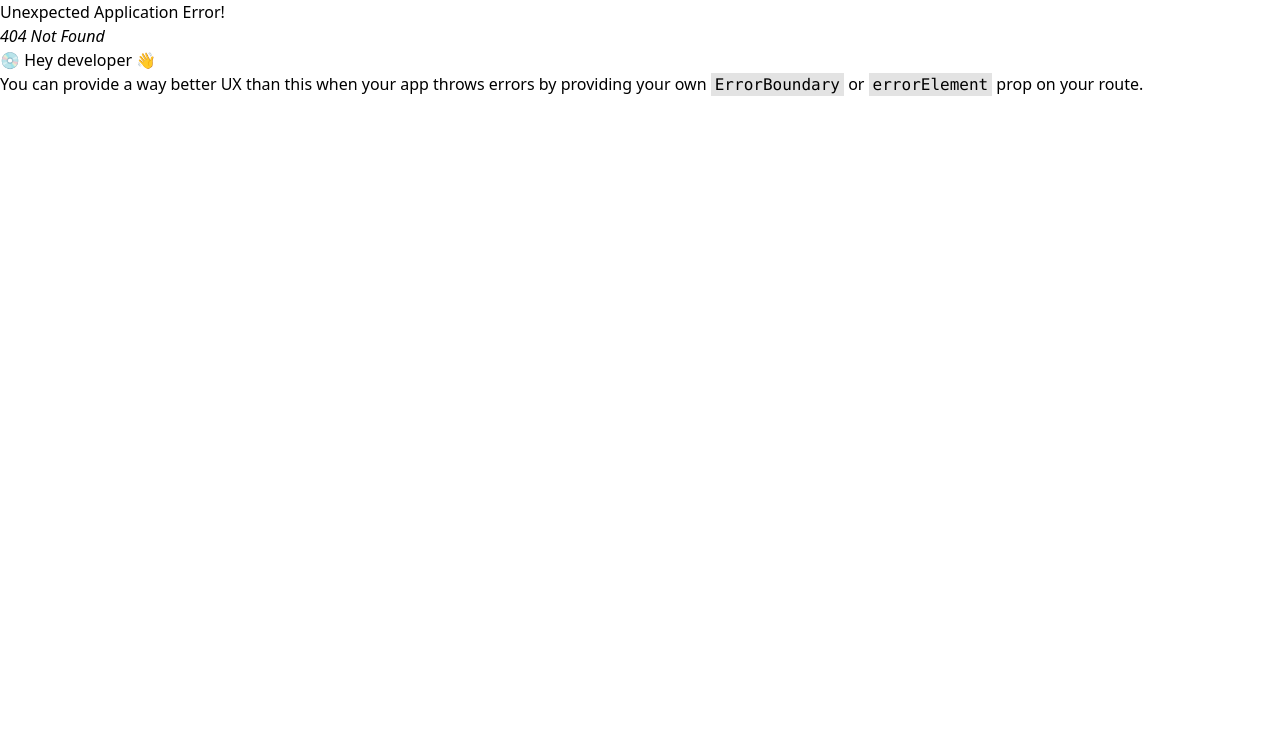
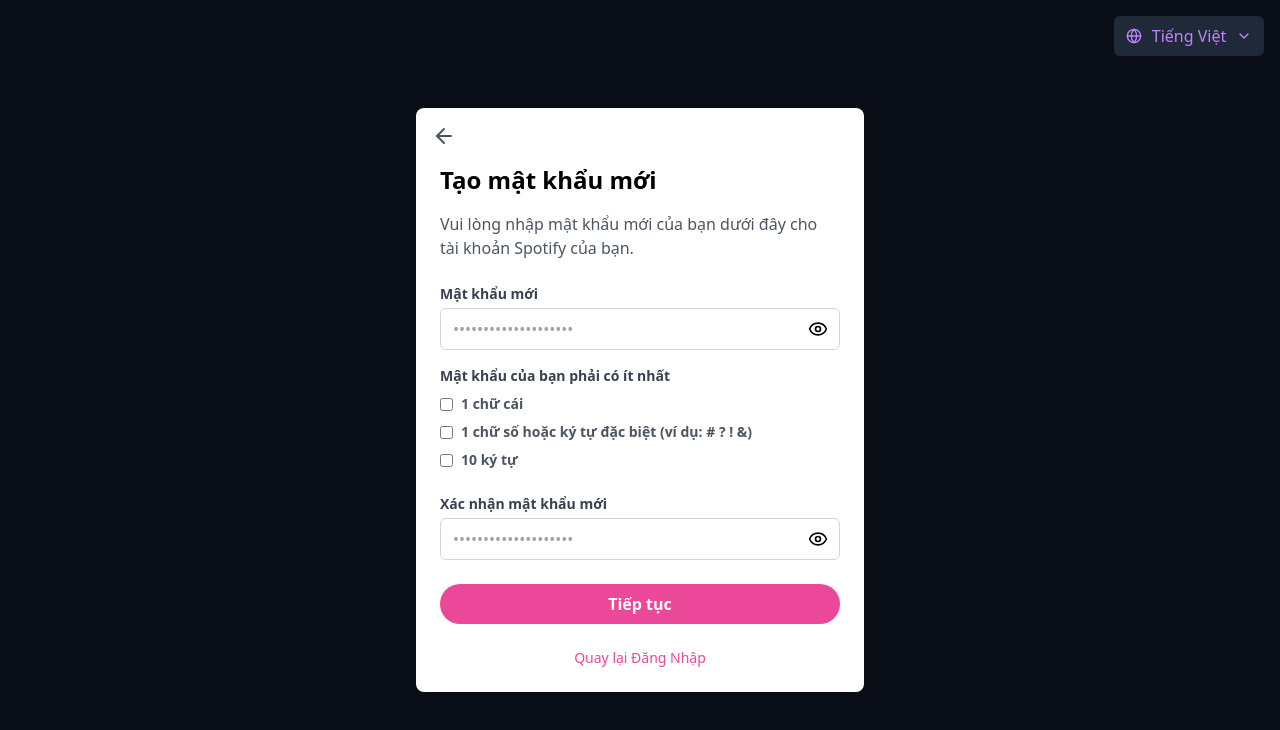
Before and after one commit to 1QuoccouQ1/Music, a React (Vite) app: page /NewPassword in a window 1280 px wide. Before the commit this address had no page. Shown: the top 730 px of the page. Built offline with nearby package versions, Linux system fonts and the light colour scheme.

Commit message:
Xog NewPassWord

```diff
--- /dev/null
+++ b/src/layouts/NewPassword.jsx
@@ -0,0 +1,182 @@
+import { ArrowLeft, Eye, EyeOff } from "lucide-react";
+import { useState, useRef, useEffect } from "react";
+import { Globe, ChevronDown } from "lucide-react";
+
+function NewPassword() {
+  const [showPassword, setShowPassword] = useState(false);
+  const [showConfirmPassword, setShowConfirmPassword] = useState(false);
+  const [password, setPassword] = useState("");
+  const [confirmPassword, setConfirmPassword] = useState("");
+  const [language, setLanguage] = useState("vi");
+  const [isOpen, setIsOpen] = useState(false);
+  const dropdownRef = useRef(null);
+
+  const [hasLetter, setHasLetter] = useState(false);
+  const [hasNumberOrSpecialChar, setHasNumberOrSpecialChar] = useState(false);
+  const [isLongEnough, setIsLongEnough] = useState(false);
+  const [isMatching, setIsMatching] = useState(true); // Check mật khẩu khớp
+
+  const toggleDropdown = () => setIsOpen(!isOpen);
+
+  const selectLanguage = (lang) => {
+    setLanguage(lang);
+    setIsOpen(false);
+  };
+
+  const validatePassword = (value) => {
+    setHasLetter(/[a-zA-Z]/.test(value));
+    setHasNumberOrSpecialChar(/[0-9!@#\$%\^&]/.test(value));
+    setIsLongEnough(value.length >= 10);
+  };
+
+  const checkPasswordsMatch = (confirmValue) => {
+    setIsMatching(password === confirmValue);
+  };
+
+  useEffect(() => {
+    const handleClickOutside = (event) => {
+      if (dropdownRef.current && !dropdownRef.current.contains(event.target)) {
+        setIsOpen(false);
+      }
+    };
+
+    document.addEventListener("mousedown", handleClickOutside);
+    return () => document.removeEventListener("mousedown", handleClickOutside);
+  }, []);
+
+  return (
+    <>
+      <div className="min-h-screen bg-[#0a0e17] flex flex-col items-center justify-center p-4">
+        <div className="absolute top-4 right-4">
+          <div className="relative" ref={dropdownRef}>
+            <button
+              onClick={toggleDropdown}
+              className="flex items-center justify-between w-[150px] px-3 py-2 text-purple-400 bg-gray-800 rounded-md focus:outline-none"
+            >
+              <Globe className="w-4 h-4 mr-2" />
+              <span>{language === "vi" ? "Tiếng Việt" : "English"}</span>
+              <ChevronDown className="w-4 h-4 ml-2" />
+            </button>
+            {isOpen && (
+              <div className="absolute z-10 w-[150px] mt-1 bg-gray-800 rounded-md shadow-lg">
+                <ul className="py-1">
+                  <li>
+                    <button
+                      onClick={() => selectLanguage("vi")}
+                      className="block w-full px-4 py-2 text-left text-purple-400 hover:bg-gray-700"
+                    >
+                      Tiếng Việt
+                    </button>
+                  </li>
+                  <li>
+                    <button
+                      onClick={() => selectLanguage("en")}
+                      className="block w-full px-4 py-2 text-left text-purple-400 hover:bg-gray-700"
+                    >
+                      English
+                    </button>
+                  </li>
+                </ul>
+              </div>
+            )}
+          </div>
+        </div>
+        <div className="bg-white rounded-lg shadow-lg w-full max-w-md p-6 relative">
+        <button className="absolute top-4 left-4 text-gray-600 hover:text-gray-800">
+          <ArrowLeft size={24} />
+        </button>
+        <h1 className="text-2xl font-bold mb-4 mt-8">Tạo mật khẩu mới</h1>
+        <p className="text-gray-600 mb-6">
+          Vui lòng nhập mật khẩu mới của bạn dưới đây cho tài khoản Spotify của bạn.
+        </p>
+        <form>
+          <div className="mb-4">
+            <label htmlFor="new-password" className="block text-sm font-bold text-gray-700 mb-1">
+              Mật khẩu mới
+            </label>
+            <div className="relative">
+              <input
+                type={showPassword ? "text" : "password"}
+                id="new-password"
+                className="w-full px-3 py-2 border border-gray-300 rounded-md focus:outline-none focus:ring-2 focus:ring-pink-500"
+                placeholder="••••••••••••••••••••"
+                value={password}
+                onChange={(e) => {
+                  setPassword(e.target.value);
+                  validatePassword(e.target.value);
+                  checkPasswordsMatch(confirmPassword); // Check xem mật khẩu có khớp không mỗi khi thay đổi
+                }}
+              />
+              <button
+                type="button"
+                className="absolute inset-y-0 right-0 pr-3 flex items-center"
+                onClick={() => setShowPassword(!showPassword)}
+              >
+                {showPassword ? <EyeOff size={20} /> : <Eye size={20} />}
+              </button>
+            </div>
+          </div>
+          <div className="mb-6">
+            <p className="text-sm font-bold text-gray-700 mb-2">Mật khẩu của bạn phải có ít nhất</p>
+            <div className="space-y-2">
+              <label className="flex items-center">
+                <input type="checkbox" className="form-checkbox text-pink-500 " checked={hasLetter} readOnly />
+                <span className="ml-2 text-sm text-gray-600 font-bold">1 chữ cái</span>
+              </label>
+              <label className="flex items-center">
+                <input type="checkbox" className="form-checkbox text-pink-500  " checked={hasNumberOrSpecialChar} readOnly />
+                <span className="ml-2 text-sm text-gray-600 font-bold">1 chữ số hoặc ký tự đặc biệt (ví dụ: # ? ! &)</span>
+              </label>
+              <label className="flex items-center">
+                <input type="checkbox" className="form-checkbox text-pink-500" checked={isLongEnough} readOnly />
+                <span className="ml-2 text-sm text-gray-600 font-bold">10 ký tự</span>
+              </label>
+            </div>
+          </div>
+          <div className="mb-6">
+            <label htmlFor="confirm-password" className="block text-sm font-bold text-gray-700 mb-1">
+              Xác nhận mật khẩu mới
+            </label>
+            <div className="relative">
+              <input
+                type={showConfirmPassword ? "text" : "password"}
+                id="confirm-password"
+                className="w-full px-3 py-2 border border-gray-300 rounded-md focus:outline-none focus:ring-2 focus:ring-pink-500"
+                placeholder="••••••••••••••••••••"
+                value={confirmPassword}
+                onChange={(e) => {
+                  setConfirmPassword(e.target.value);
+                  checkPasswordsMatch(e.target.value); // Cập nhật trạng thái khớp khi người dùng nhập lại mật khẩu
+                }}
+              />
+              <button
+                type="button"
+                className="absolute inset-y-0 right-0 pr-3 flex items-center"
+                onClick={() => setShowConfirmPassword(!showConfirmPassword)}
+              >
+                {showConfirmPassword ? <EyeOff size={20} /> : <Eye size={20} />}
+              </button>
+            </div>
+            {!isMatching && (
+              <p className="text-sm text-red-500 mt-2">Mật khẩu không khớp. Vui lòng kiểm tra lại.</p>
+            )}
+          </div>
+
+          <button
+            type="submit"
+            className="w-full bg-pink-500 text-white py-2 px-4 rounded-full font-semibold hover:bg-pink-600 transition duration-300"
+            disabled={!hasLetter || !hasNumberOrSpecialChar || !isLongEnough || !isMatching}
+          >
+            Tiếp tục
+          </button>
+        </form>
+        <p className="text-center mt-6 text-sm text-pink-500 hover:underline cursor-pointer">
+          Quay lại Đăng Nhập
+        </p>
+      </div>
+      </div>
+    </>
+  );
+}
+
+export default NewPassword;
--- a/src/layouts/PasswordCode.jsx
+++ b/src/layouts/PasswordCode.jsx
@@ -69,27 +69,8 @@
             </button>
         </a>
         <h1 className="text-2xl font-bold text-center mb-4">Đặt lại mật khẩu</h1>
-        <p className="text-sm text-gray-600 text-left mb-6">
-          Để tiếp tục, hãy chọn phương thức khôi phục tài khoản để chúng tôi có thể xác minh yêu cầu.
-        </p>
-        <div className="flex justify-center font-medium  mb-4">
-          <button
-            className={`px-4 py-2 flex-1 border-b-2 text-black   ${
-              resetMethod === 'email' ? 'border-pink-500 ' : 'border-gray-200 '
-            }`}
-            onClick={() => setResetMethod('email')}
-          >
-            Email
-          </button>
-          <button
-            className={`px-4 py-2 flex-1 border-b-2  ${
-              resetMethod === 'phone' ? 'border-pink-500 ' : 'border-gray-200 '
-            }`}
-            onClick={() => setResetMethod('phone')}
-          >
-            Số điện thoại
-          </button>
-        </div>
+
+
         <p className="text-sm text-gray-600 mb-4">
           Chúng tôi sẽ gửi mã đặt lại đến {
               resetMethod === 'email' ? 'địa chỉ email ' : 'số điện thoại '
@@ -101,10 +82,8 @@
         </div>
         <form className="space-y-4">
           <div>
-            <label htmlFor="email" className="block text-sm font-medium text-gray-700 mb-1">
-               {
-              resetMethod === 'email' ? 'Địa chỉ email ' : 'Số điện thoại '
-            }  khôi phục
+            <label htmlFor="email" className="block text-sm font-medium text-gray-700 mb-1 font-bold ">
+            Vui lòng nhập mã khôi phục
             </label>
             <div className="relative">
             {
@@ -113,8 +92,6 @@
                 id="email"
                 type="email"
                 className="w-full px-3 py-2 border border-pink-300 rounded-md focus:outline-none focus:ring-2 focus:ring-pink-500 pr-20"
-                placeholder="Nhập email của bạn "
-
               />
               ) : (
                 <input
@@ -129,7 +106,7 @@
 
               <button
                 type="button"
-                className="absolute right-2 top-1/2 transform -translate-y-1/2 px-3 py-1 bg-pink-500 text-white rounded-md text-sm"
+                className="absolute right-2 top-1/2 transform -translate-y-1/2 px-3 py-1 bg-gradient-to-r from-[#FF553E] to-[#FF0065] text-white rounded-md text-sm"
               >
                 gửi mã
               </button>
@@ -137,7 +114,7 @@
           </div>
           <button
             type="submit"
-            className="w-full py-2 px-4 bg-pink-500 hover:bg-pink-600 text-white font-semibold rounded-md transition duration-300 ease-in-out"
+            className="w-full py-2 px-4 bg-gradient-to-r from-[#FF553E] to-[#FF0065] hover:opacity-80 text-white font-semibold rounded-md transition duration-300 ease-in-out"
           >
             Gửi mã
           </button>
--- a/src/layouts/PasswordReset.jsx
+++ b/src/layouts/PasswordReset.jsx
@@ -70,8 +70,8 @@
             </button>
         </a>
         <h1 className="text-2xl font-bold text-center mb-6">Đặt lại mật khẩu</h1>
-        <p className="text-sm text-gray-600 text-left mb-6">
-          Nhập email hoặc số điện thoại của bạn
+        <p className="text-sm text-gray-600 text-left mb-6 pr-4">
+        Nhập địa chỉ email hoặc tên người dùng được liên kết với tài khoản SoundWave của bạn và chúng tôi sẽ gửi email cho bạn.
         </p>
         <form className="space-y-4">
           <div>
@@ -86,7 +86,7 @@
           </div>
             <button
                 type="submit"
-                className="w-full py-2 px-4 bg-pink-500 hover:bg-pink-600 text-white font-semibold rounded-md transition duration-300 ease-in-out"
+                className="w-full py-2 px-4 bg-gradient-to-r from-[#FF553E] to-[#FF0065] hover:opacity-80 text-white font-semibold rounded-md transition duration-300 ease-in-out"
             >
                 Tiếp tục
             </button>
--- a/src/main.jsx
+++ b/src/main.jsx
@@ -24,6 +24,7 @@
 import PayError from './page/Payment/PayError.jsx';
 import Payment from './page/Payment/Payment.jsx';
 import Upgrade from './page/Upgrade.jsx';
+import NewPassword from './layouts/NewPassword.jsx';
 
 
 const router = createBrowserRouter([
@@ -113,6 +114,10 @@
     element: <PasswordReset/>
   },
   {
+    path: "/NewPassword",
+    element: <NewPassword/>
+  },
+  {
     path: "/ProfileLibrary",
     element: <ProfileLibrary/>
   }
```
